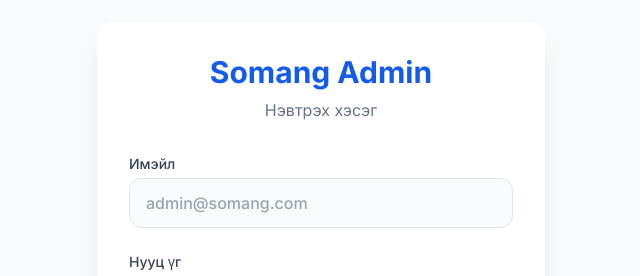
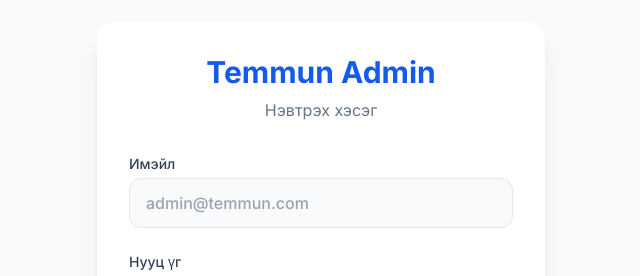
Before and after one commit to ganaaboldoo046-web/mashin, a React (Vite) app: page /admin/login in a window 1280 px wide. Shown: the part 174-450 px from the top of the page, without its empty margins (319-959 px from the left). Built offline with nearby package versions, Linux system fonts and the light colour scheme.

Commit message:
feat(ui): rebrand login and admin pages to Temmun

```diff
--- a/src/layouts/AdminLayout.tsx
+++ b/src/layouts/AdminLayout.tsx
@@ -34,7 +34,7 @@
                 flex
             `}>
                 <div className="h-16 flex items-center justify-between px-6 border-b border-slate-200 dark:border-slate-800">
-                    <h1 className="text-xl font-bold text-primary">Somang Admin</h1>
+                    <h1 className="text-xl font-bold text-primary">Temmun Admin</h1>
                     <button
                         onClick={() => setIsMobileMenuOpen(false)}
                         className="md:hidden text-slate-500"
--- a/src/pages/Profile.tsx
+++ b/src/pages/Profile.tsx
@@ -168,7 +168,7 @@
         <div className="pb-24 min-h-screen bg-white dark:bg-slate-900 text-slate-900 dark:text-white flex flex-col items-center justify-center p-6">
             <div className="w-full max-w-sm">
                 <div className="text-center mb-8">
-                    <h1 className="text-3xl font-bold text-primary mb-2">Somang</h1>
+                    <h1 className="text-3xl font-bold text-primary mb-2">Temmun</h1>
                     <p className="text-slate-500 dark:text-slate-400">Тавтай морилно уу</p>
                 </div>
 
--- a/src/pages/admin/AdminLogin.tsx
+++ b/src/pages/admin/AdminLogin.tsx
@@ -13,7 +13,7 @@
 
         // Simple mock authentication
         // In a real app, this would verify with a backend
-        if (email === 'admin@somang.com' && password === 'admin123') {
+        if (email === 'admin@temmun.com' && password === 'admin123') {
             localStorage.setItem('isAdmin', 'true');
             // Navigate to admin dashboard
             navigate('/admin');
@@ -26,7 +26,7 @@
         <div className="min-h-screen flex items-center justify-center bg-slate-50 dark:bg-slate-900 px-4">
             <div className="max-w-md w-full bg-white dark:bg-slate-800 rounded-2xl shadow-xl p-8">
                 <div className="text-center mb-8">
-                    <h1 className="text-3xl font-bold text-primary mb-2">Somang Admin</h1>
+                    <h1 className="text-3xl font-bold text-primary mb-2">Temmun Admin</h1>
                     <p className="text-slate-500 dark:text-slate-400">Нэвтрэх хэсэг</p>
                 </div>
 
@@ -46,7 +46,7 @@
                             value={email}
                             onChange={(e) => setEmail(e.target.value)}
                             className="w-full px-4 py-3 rounded-xl border border-slate-200 dark:border-slate-700 bg-slate-50 dark:bg-slate-900 focus:outline-none focus:ring-2 focus:ring-primary/50 transition-all font-medium"
-                            placeholder="admin@somang.com"
+                            placeholder="admin@temmun.com"
                             required
                         />
                     </div>
```
